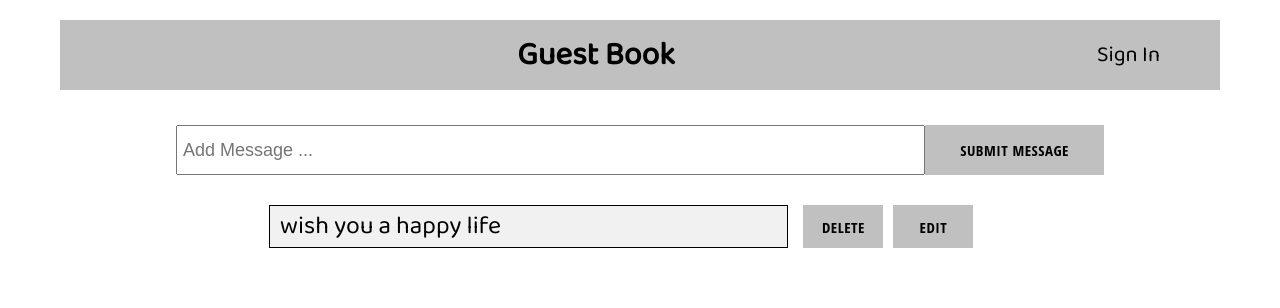
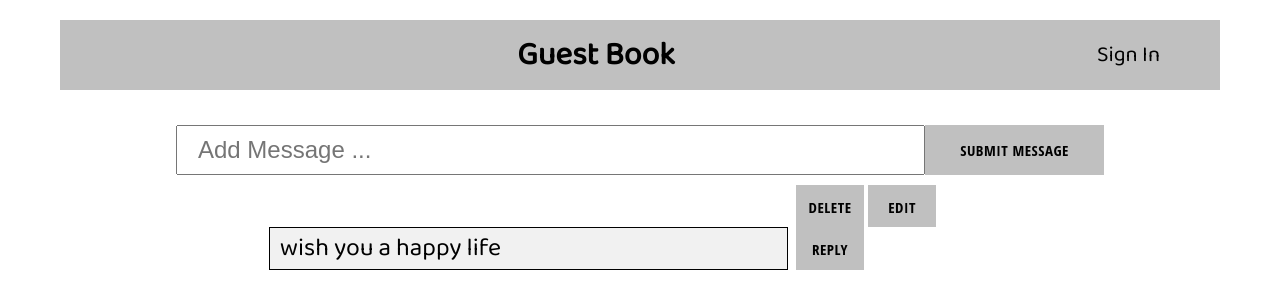
Before and after one commit to Mahmoud-Abdo-599/guest-book, a React (Create React App) app: page / in a window 1280 px wide. Shown: the top 308 px of the page. Built offline with nearby package versions, Linux system fonts and the light colour scheme.

Commit message:
added Edit message feature to the app with adding new functions to message-item and messages components, styling the comment component in the new component message-title and adding the Modal that takes the comment from the user

```diff
--- a/src/components/messages/add-message/add-message.js
+++ b/src/components/messages/add-message/add-message.js
@@ -23,7 +23,7 @@ export class AddMessage extends Component {
                 <input
                     type="text"
                     name="title"
-                    style={{ flex: '10', padding: '5px',fontFamily:'Baloo Bhai 2', fontSize:'large' }}
+                    style={{ flex: '10', padding: '5px',paddingLeft:'20px',fontFamily:'Baloo Bhai 2', fontSize:'1.5rem' }}
                     placeholder="Add Message ..."
                     value={this.state.title}
                     onChange={this.onChange}
--- a/src/components/messages/message-item/message-item.js
+++ b/src/components/messages/message-item/message-item.js
@@ -2,13 +2,16 @@ import React, { Component } from 'react';
 import Modal from 'react-modal';
 import PropTypes from 'prop-types';
 import './message-item.scss';
+import MsgTitle from './message-title/message-title';
 
 
 export class MessageItem extends Component {
     state = {
         id: '',
         message: '',
-        showEditModal: false
+        comment: '',
+        showEditModal1: false,
+        showEditModal2: false
     }
 
     componentWillMount() {
@@ -21,30 +24,51 @@ export class MessageItem extends Component {
     }
 
     edit = (id) => {
-        this.setState({ showEditModal: true })
+        this.setState({ showEditModal1: true })
         this.setState({ id: id });
         console.log('id', id)
     }
 
     handleEditSubmit = (event) => {
         event.preventDefault();
-        this.setState({ showEditModal: false });
+        this.setState({ showEditModal1: false });
         console.log('edit submit', this.state.id, this.state.message);
         this.props.editMessage(this.state.id, this.state.message)
     }
 
+
+
+    handleCommentAdd = (e) => {
+        console.log('target value', e.target.value);
+        this.setState({ comment: e.target.value })
+    }
+
+    addComment = (id) => {
+        this.setState({ showEditModal2: true })
+        this.setState({ id: id });
+        console.log('id', id)
+    }
+
+    handleAddCommentSubmit = (event) => {
+        event.preventDefault();
+        this.setState({ showEditModal2: false });
+        console.log('comment submit', this.state.id, this.state.comment);
+        this.props.replyMessage(this.state.id, this.state.comment)
+    }
+
+
     closeEditModal = () => {
-        this.setState({ showEditModal: false })
+        this.setState({ showEditModal1: false, showEditModal2: false })
     }
 
     render() {
-        const { id, title } = this.props.message;
-        const { showEditModal } = this.state;
+        const { id, title, commentTitle } = this.props.message;
+        const { showEditModal1, showEditModal2 } = this.state;
         return (
             <div className='messages'>
                 <Modal
                     className='modal'
-                    isOpen={showEditModal}
+                    isOpen={showEditModal1}
                     onRequestClose={this.closeEditModal}
                     contentLabel="Example Modal">
                     <div className='modal-content'>
@@ -58,12 +82,28 @@ export class MessageItem extends Component {
                         </div>
                     </div>
                 </Modal>
-                <div className='message'>
-                    <div className='title'>{title}</div>
-                </div>
+                <Modal
+                    className='modal'
+                    isOpen={showEditModal2}
+                    onRequestClose={this.closeEditModal}
+                    contentLabel="Example Modal">
+                    <div className='modal-content'>
+                        <div className='title'>Reply To Message</div>
+                        <form className='form-modal' onSubmit={this.handleAddCommentSubmit}>
+                            <input className='input-msg' type='text'  onChange={this.handleCommentAdd} />
+                            <button className='btn-submit' type='submit'>submit</button>
+                        </form>
+                        <div className='btn-close-holder'>
+                            <button className='btn-close' onClick={this.closeEditModal}>close</button>
+                        </div>
+                    </div>
+                </Modal>
+                <MsgTitle message={this.props.message} />
+
                 <div className='buttons'>
                     <button className='button' onClick={this.props.delMessage.bind(this, id)}>Delete</button>
                     <button className='button' onClick={() => this.edit(id)}>EDIT</button>
+                    <button className='button' onClick={() => this.addComment(id)}>Reply</button>
                 </div>
             </div>
         )
@@ -74,6 +114,8 @@ export class MessageItem extends Component {
 MessageItem.propTypes = {
     message: PropTypes.object.isRequired,
     delMessage: PropTypes.func.isRequired,
+    editMessage: PropTypes.func.isRequired,
+    replyMessage: PropTypes.func.isRequired
 }
 
 
--- a/src/components/messages/message-item/message-item.scss
+++ b/src/components/messages/message-item/message-item.scss
@@ -7,7 +7,7 @@
     background-color: rgb(240, 237, 237);
 
     .title{
-        padding-left: 44%;
+        padding-left: 43%;
         padding-top: 30px;
         font-size: 30px;
     }
@@ -119,28 +119,14 @@
     margin-bottom: 0px;
     margin-top: 10px;
 
-    .message{
-        width: 70%;
-        display: inline-block;
-        margin-top: 20px;
-        border-radius: 0;
-        border: .5px solid black;
-        background-color: rgba(192, 192, 192, 0.233);
 
-        .title{
-            font-size: 25px;
-            padding-left: 10px;
-        }
-
-
-    }
 
     .buttons{
         width: 30%;
         display: inline-block;
         align-items: center;
         justify-content: flex-end;
-        padding-left: 15px;
+        padding-left: 8px;
 
 
 
@@ -148,7 +134,7 @@
             width: auto;
             letter-spacing: 0.5px;
             height: 2.65rem;
-            width: 5rem;
+            width: 4.2rem;
             padding-top: 2px;
             font-size: 15px;
             background-color: silver;
@@ -160,7 +146,7 @@
             cursor: pointer;
             display: inline-block;
             justify-content: center;
-            margin-right:10px;
+            margin-right: .3rem;
 
             &:hover {
                 background-color: white;
--- /dev/null
+++ b/src/components/messages/message-item/message-title/message-title.js
@@ -0,0 +1,33 @@
+import React, { Component } from 'react';
+import './message-title.scss';
+
+export class MsgTitle extends Component {
+    render() {
+        const { title, commentTitle } = this.props.message;
+
+        if (commentTitle[0] !== undefined) {
+            return (
+                <React.Fragment>
+                    <div className='message'>
+                        <div className='title'>{title}</div>
+                    </div>
+                    <div className='reply'>
+                        <div className='reply-content'>
+                            <div className='reply-hint'>Reply :</div>
+                            {commentTitle}</div>
+                    </div>
+                </React.Fragment>
+
+            )
+        } else {
+            return (
+                <div className='message'>
+                    <div className='title'>{title}</div>
+                </div>
+            )
+        }
+
+    }
+}
+
+export default MsgTitle
--- /dev/null
+++ b/src/components/messages/message-item/message-title/message-title.scss
@@ -0,0 +1,45 @@
+.message{
+    width: 70%;
+    display: inline-block;
+    margin-top: 20px;
+    border-radius: 0;
+    border: .5px solid black;
+    background-color: rgba(192, 192, 192, 0.233);
+
+    .title{
+        font-size: 25px;
+        padding-left: 10px;
+    }
+
+}
+
+
+
+.reply{
+
+    width: 70%;
+    display: inline-block;
+    margin-top: 0px;
+    border-radius: 0;
+    border-top: 0px;
+    border-bottom: .5px solid black;
+    border-right: .5px solid black;
+    border-left: .5px solid black;
+    background-color: rgba(192, 192, 192, 0.233);
+
+    .reply-content{
+        display: inline-block;
+        width: 50%;
+        font-size: 22px;
+        font-style: oblique;
+        padding-left: 25px;
+
+
+        .reply-hint{
+            font-size: 18px;
+            font-style: oblique;
+        }
+    }
+
+
+}
--- a/src/components/messages/messages-body/messages-body.js
+++ b/src/components/messages/messages-body/messages-body.js
@@ -7,7 +7,7 @@ export class MessagesBody extends Component {
     render() {
         return this.props.messages.map((message) => (
         <MessageItem key={message.id} message={message}
-        delMessage={this.props.delMessage} editMessage={this.props.editMessage} />
+        delMessage={this.props.delMessage} editMessage={this.props.editMessage} replyMessage={this.props.replyMessage} />
         ));
     }
 }
--- a/src/components/messages/messages.js
+++ b/src/components/messages/messages.js
@@ -14,6 +14,7 @@ class Messages extends Component {
             {
                 id: uuid(),
                 title: 'wish you a happy life',
+                commentTitle: ''
             }
         ]
 
@@ -43,11 +44,31 @@ class Messages extends Component {
 
     }
 
+    replyMessage = (id, comment) => {
+        console.log(id, comment);
+        const {messages} = this.state;
+        console.log('messages', messages);
+        const objIndex = messages.findIndex(obj => obj.id === id);
+        console.log('objIndex', objIndex);
+        const updatedObj = {...messages[objIndex], commentTitle: comment};
+
+        const updatedMessages = [
+            ...messages.slice(0, objIndex),
+            updatedObj,
+            ...messages.slice(objIndex + 1),
+        ];
+
+        console.log('updatedMessages', updatedMessages);
+        this.setState({messages: updatedMessages})
+
+    }
+
 
     addMessage = (title) => {
         const newMessage = {
             id: uuid(),
             title,
+            commentTitle:''
         }
         this.setState({ messages: [...this.state.messages, newMessage] })
     }
@@ -59,9 +80,9 @@ class Messages extends Component {
         return (
 
             <div className='messages'>
-                <AddMessage addMessage={this.addMessage} />
+                <AddMessage addMessage={this.addMessage}  />
                 <MessagesBody messages={this.state.messages}
-                    delMessage={this.delMessage} editMessage={this.editMessage} />
+                    delMessage={this.delMessage} editMessage={this.editMessage} replyMessage={this.replyMessage} />
 
             </div>
 
```
